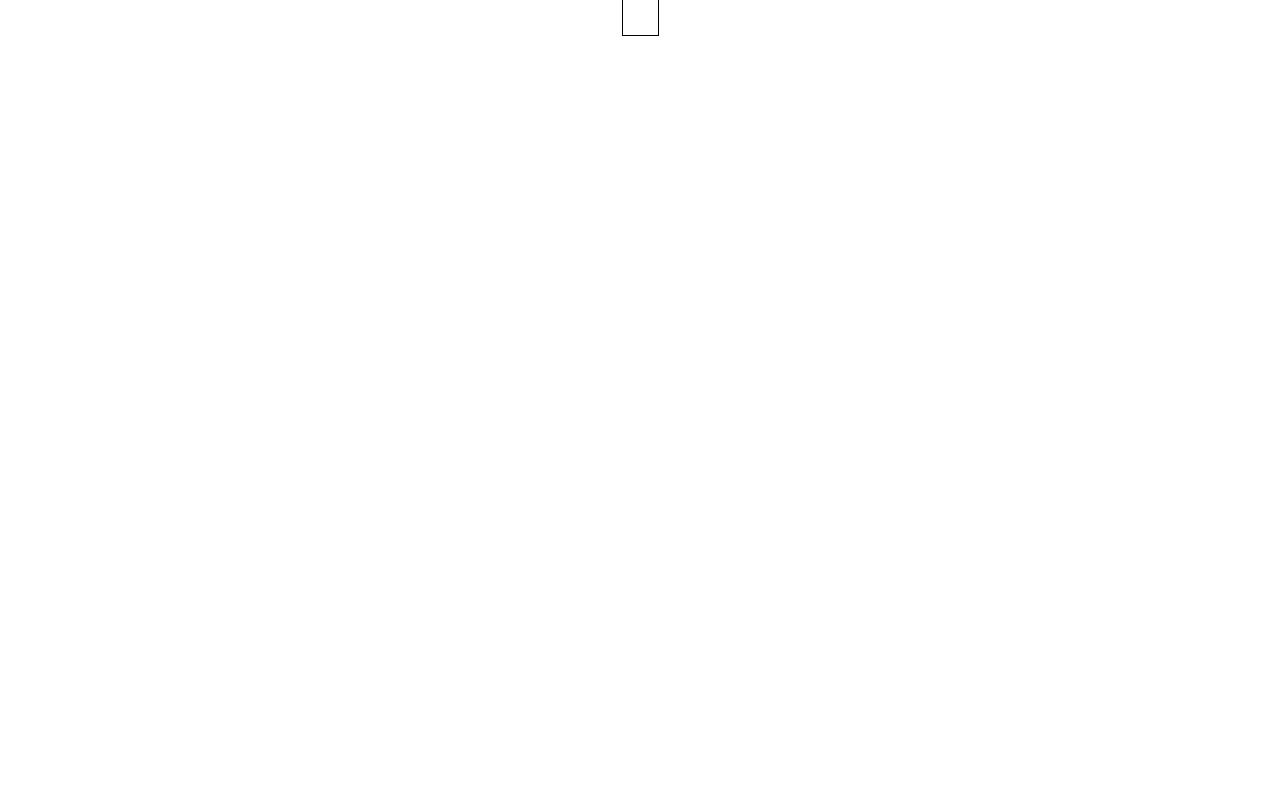
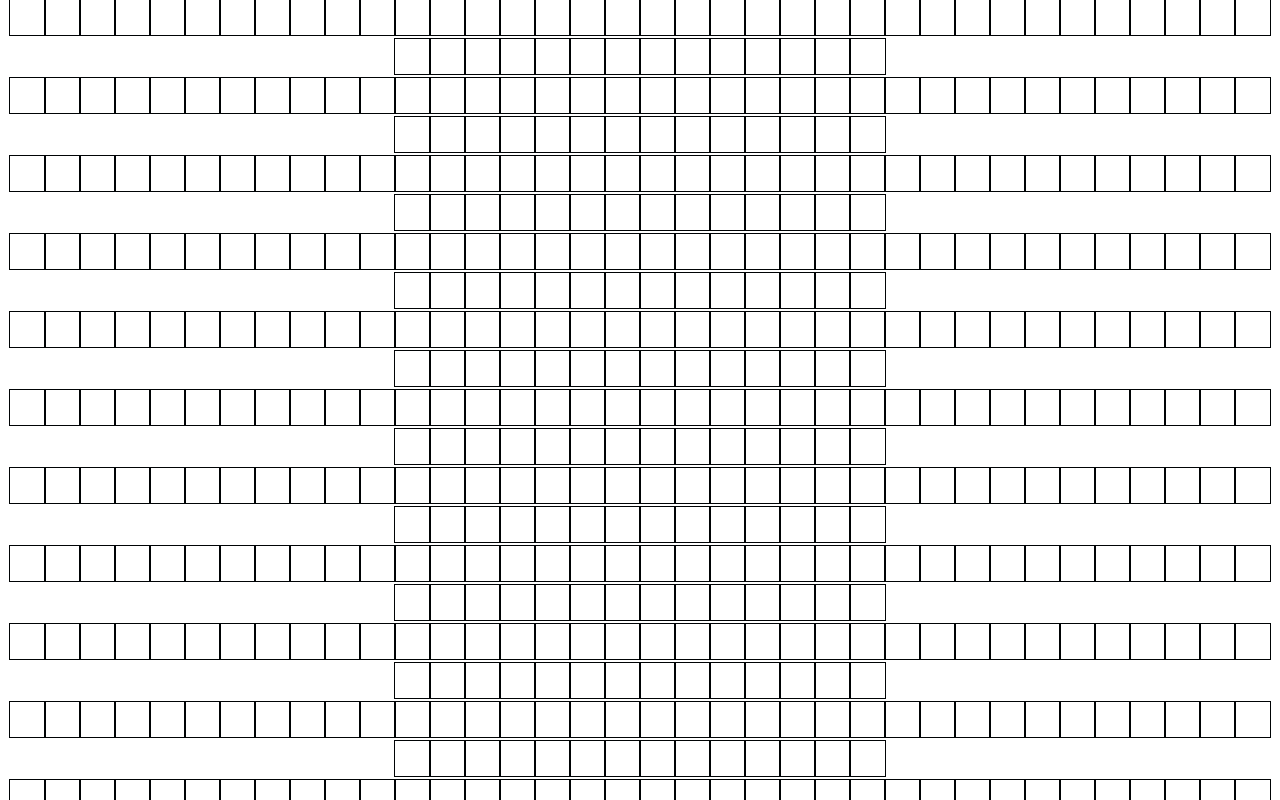
Before and after one commit to munindra2132/Pathfinder-Visualizer, a React (Create React App) app: page / in a window 1280 px wide. Shown: the top 800 px of the page. Built offline with nearby package versions, Linux system fonts and the light colour scheme.

Commit message:
formed the grid

```diff
--- a/src/Graph/Node/Node.js
+++ b/src/Graph/Node/Node.js
@@ -14,15 +14,16 @@ export default class Node extends Component {
             pointer_Now,
         }=this.props;
 
-        const extraClassName = dest ?'node-dest':src?'node-src':wall?'node-wall':'';
+        const css_style = dest ?'node-dest':src?'node-src':wall?'node-wall':'';
 
     return (
       <div
         id={`node-${row}-${col}`}
-        className={`node ${extraClassName}`}
+        className={`node ${css_style}`}
         pointer_Down={() => pointer_Down(row, col)}
         pointer_Now={() => pointer_Now(row, col)}
-        pointer_Up={() => pointer_Up()}></div>
+        pointer_Up={() => pointer_Up()}>
+        </div>
     );
     }
 }
--- a/src/Graph/Visualizer/Visualizer.js
+++ b/src/Graph/Visualizer/Visualizer.js
@@ -2,8 +2,38 @@ import React , {Component} from 'react';
 import Node from '../Node/Node.js';
 import { render } from '@testing-library/react';
 
+
 export default class Visualizer extends Component {
+    constructor(props){
+        super(props);
+        this.state={
+            nodes: [],
+        }
+    }
+
+    componentDidMount() {
+        const nodes = [];
+        for(let row =0; row < 25 ; row++) {
+            const curRow = [];
+            for(let col=0; col<50; col++){
+                curRow.push([]);
+            }
+            nodes.push(curRow);
+        }
+        this.setState({nodes});
+    }
+
     render(){
-        return(<Node></Node>);
+        const {nodes} = this.state;
+
+        return(
+        <div>
+        {nodes.map((row,rowIdx) => {
+            return <div>
+                {row.map((node,nodeIdx) => <Node></Node>)}
+            </div>
+        })}
+        </div>
+        );
     }
 }
```
